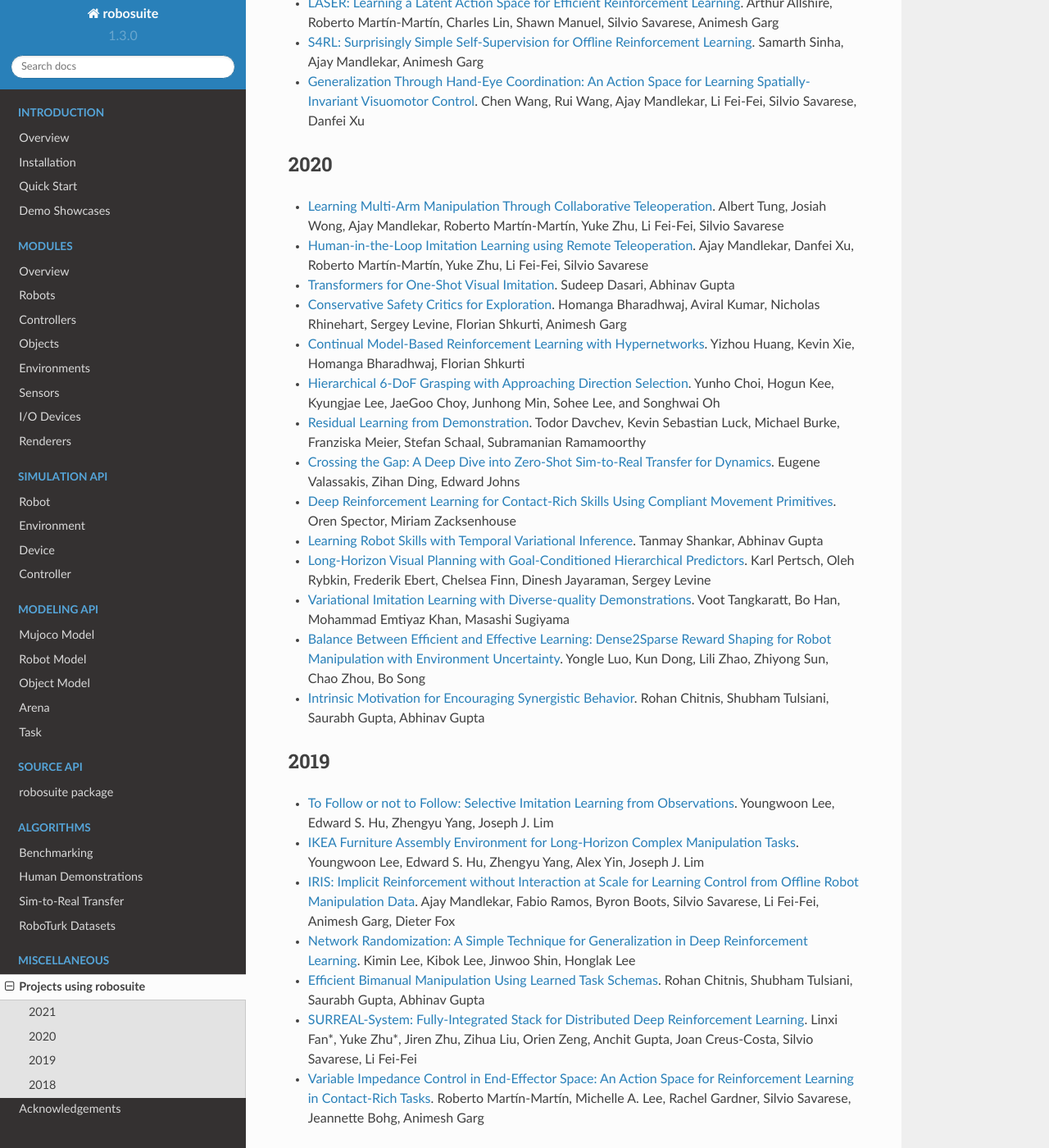
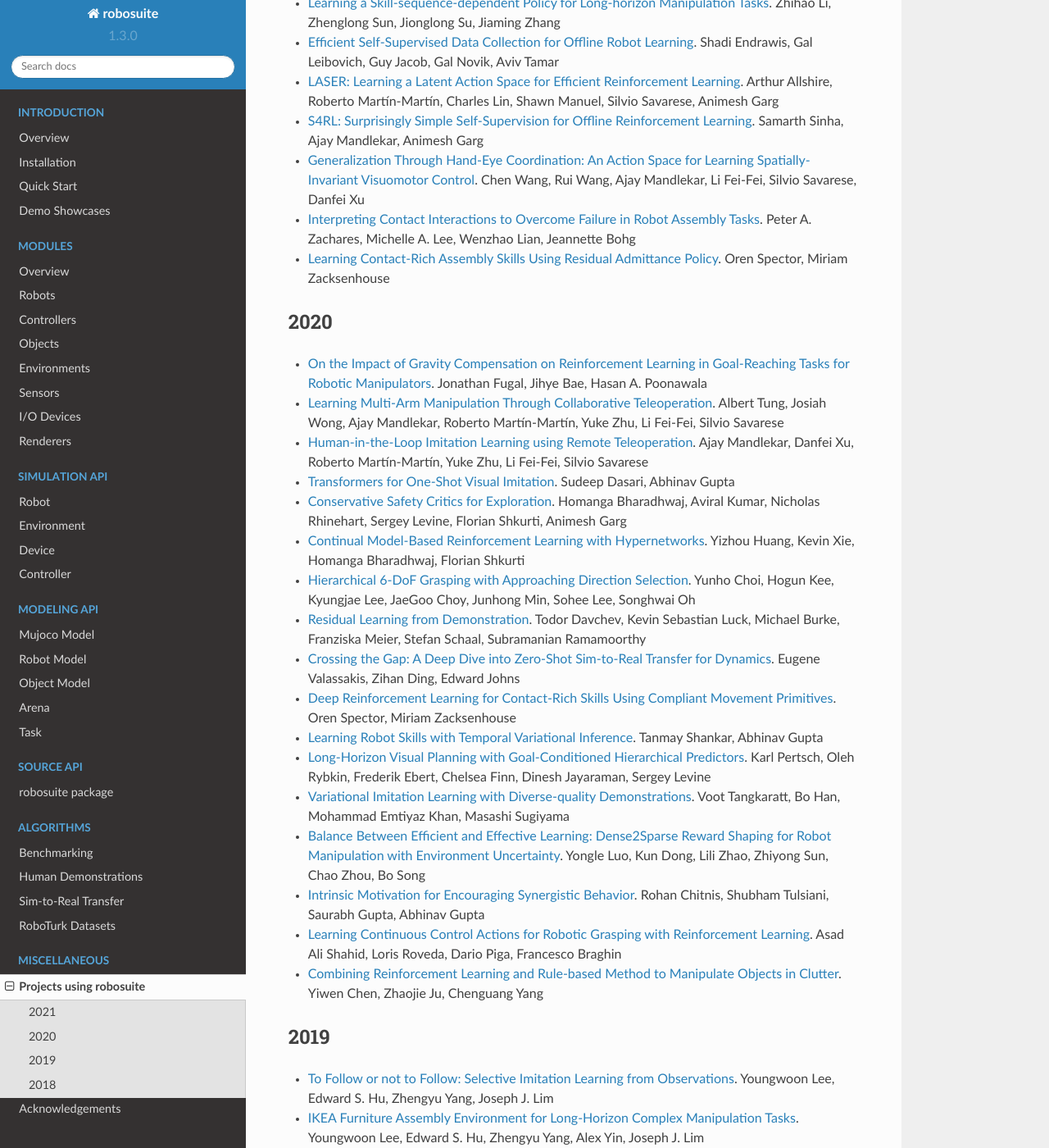
Before and after one commit to ARISE-Initiative/robosuite, a Sphinx documentation site: the page built from docs/references.md, in a window 1280 px wide and 1400 px high, scrolled down 1040 px. Shown: the whole window at 82% size. Built offline with Sphinx 7.4.7 and the Read the Docs theme 2.0.0, drawn with Linux system fonts in a browser that asks for light colours; some of the changed text lies outside the part shown.

```diff
--- a/docs/references.md
+++ b/docs/references.md
@@ -8,6 +8,7 @@
 - [V-MAO: Generative Modeling for Multi-Arm Manipulation of Articulated Objects](https://arxiv.org/abs/2111.03987). Xingyu Liu, Kris M. Kitani
 - [Koopman Q-learning: Offline Reinforcement Learning via Symmetries of Dynamics](https://arxiv.org/abs/2111.01365). Matthias Weissenbacher, Samarth Sinha, Animesh Garg, Yoshinobu Kawahara
 - [Validate on Sim, Detect on Real -- Model Selection for Domain Randomization](https://arxiv.org/abs/2111.00765). Gal Leibovich, Guy Jacob, Shadi Endrawis, Gal Novik, Aviv Tamar
+- [Accelerating Robotic Reinforcement Learning via Parameterized Action Primitives](https://arxiv.org/abs/2110.15360). Murtaza Dalal, Deepak Pathak, Ruslan Salakhutdinov
 - [Towards More Generalizable One-shot Visual Imitation Learning](https://arxiv.org/abs/2110.13423). Zhao Mandi, Fangchen Liu, Kimin Lee, Pieter Abbeel
 - [Decentralized Multi-Agent Control of a Manipulator in Continuous Task Learning](https://www.mdpi.com/2076-3417/11/21/10227). Asad Ali Shahid, Jorge Said Vidal Sesin, Damjan Pecioski, Francesco Braghin, Dario Piga, Loris Roveda
 - [Augmenting Reinforcement Learning with Behavior Primitives for Diverse Manipulation Tasks](https://arxiv.org/abs/2110.03655). Soroush Nasiriany, Huihan Liu, Yuke Zhu
@@ -18,20 +19,24 @@
 - [Multi-Modal Mutual Information (MuMMI) Training for Robust Self-Supervised Deep Reinforcement Learning](https://arxiv.org/abs/2107.02339). Kaiqi Chen, Yong Lee, Harold Soh
 - [SECANT: Self-Expert Cloning for Zero-Shot Generalization of Visual Policies](https://arxiv.org/abs/2106.09678). Linxi Fan, Guanzhi Wang, De-An Huang, Zhiding Yu, Li Fei-Fei, Yuke Zhu, Anima Anandkumar
 - [What Can I Do Here? Learning New Skills by Imagining Visual Affordances](https://arxiv.org/abs/2106.00671). Alexander Khazatsky, Ashvin Nair, Daniel Jing, Sergey Levine
+- [Calibration-Free Monocular Vision-Based Robot Manipulations With Occlusion Awareness](https://ieeexplore.ieee.org/stamp/stamp.jsp?arnumber=9439456). Yongle Luo, Kun Dong, Lili Zhao, Zhiyong Sun, Erkang Cheng, Honglin Kan, Chao Zhou, Bo Song
 - [Learning a Skill-sequence-dependent Policy for Long-horizon Manipulation Tasks](https://arxiv.org/abs/2105.05484). Zhihao Li, Zhenglong Sun, Jionglong Su, Jiaming Zhang
 - [Efficient Self-Supervised Data Collection for Offline Robot Learning](https://arxiv.org/abs/2105.04607). Shadi Endrawis, Gal Leibovich, Guy Jacob, Gal Novik, Aviv Tamar
 - [LASER: Learning a Latent Action Space for Efficient Reinforcement Learning](https://arxiv.org/abs/2103.15793). Arthur Allshire, Roberto Martín-Martín, Charles Lin, Shawn Manuel, Silvio Savarese, Animesh Garg
 - [S4RL: Surprisingly Simple Self-Supervision for Offline Reinforcement Learning](https://arxiv.org/abs/2103.06326). Samarth Sinha, Ajay Mandlekar, Animesh Garg
 - [Generalization Through Hand-Eye Coordination: An Action Space for Learning Spatially-Invariant Visuomotor Control](https://arxiv.org/abs/2103.00375). Chen Wang, Rui Wang, Ajay Mandlekar, Li Fei-Fei, Silvio Savarese, Danfei Xu
+- [Interpreting Contact Interactions to Overcome Failure in Robot Assembly Tasks](https://arxiv.org/abs/2101.02725). Peter A. Zachares, Michelle A. Lee, Wenzhao Lian, Jeannette Bohg
+- [Learning Contact-Rich Assembly Skills Using Residual Admittance Policy](https://ieeexplore.ieee.org/document/9636547). Oren Spector, Miriam Zacksenhouse
 
 ## 2020
 
+- [On the Impact of Gravity Compensation on Reinforcement Learning in Goal-Reaching Tasks for Robotic Manipulators](https://www.mdpi.com/2218-6581/10/1/46). Jonathan Fugal, Jihye Bae, Hasan A. Poonawala
 - [Learning Multi-Arm Manipulation Through Collaborative Teleoperation](https://arxiv.org/abs/2012.06738). Albert Tung, Josiah Wong, Ajay Mandlekar, Roberto Martín-Martín, Yuke Zhu, Li Fei-Fei, Silvio Savarese
 - [Human-in-the-Loop Imitation Learning using Remote Teleoperation](https://arxiv.org/abs/2012.06733). Ajay Mandlekar, Danfei Xu, Roberto Martín-Martín, Yuke Zhu, Li Fei-Fei, Silvio Savarese
 - [Transformers for One-Shot Visual Imitation](https://arxiv.org/abs/2011.05970). Sudeep Dasari, Abhinav Gupta
 - [Conservative Safety Critics for Exploration](https://arxiv.org/abs/2010.14497). Homanga Bharadhwaj, Aviral Kumar, Nicholas Rhinehart, Sergey Levine, Florian Shkurti, Animesh Garg
 - [Continual Model-Based Reinforcement Learning with Hypernetworks](https://arxiv.org/abs/2009.11997). Yizhou Huang, Kevin Xie, Homanga Bharadhwaj, Florian Shkurti
-- [Hierarchical 6-DoF Grasping with Approaching Direction Selection](http://rllab.snu.ac.kr/publications/papers/2020_icra_gads.pdf). Yunho Choi, Hogun Kee, Kyungjae Lee, JaeGoo Choy, Junhong Min, Sohee Lee, and Songhwai Oh
+- [Hierarchical 6-DoF Grasping with Approaching Direction Selection](http://rllab.snu.ac.kr/publications/papers/2020_icra_gads.pdf). Yunho Choi, Hogun Kee, Kyungjae Lee, JaeGoo Choy, Junhong Min, Sohee Lee, Songhwai Oh
 - [Residual Learning from Demonstration](https://arxiv.org/abs/2008.07682). Todor Davchev, Kevin Sebastian Luck, Michael Burke, Franziska Meier, Stefan Schaal, Subramanian Ramamoorthy
 - [Crossing the Gap: A Deep Dive into Zero-Shot Sim-to-Real Transfer for Dynamics](https://arxiv.org/abs/2008.06686). Eugene Valassakis, Zihan Ding, Edward Johns
 - [Deep Reinforcement Learning for Contact-Rich Skills Using Compliant Movement Primitives](https://arxiv.org/abs/2008.13223). Oren Spector, Miriam Zacksenhouse
@@ -40,6 +45,8 @@
 - [Variational Imitation Learning with Diverse-quality Demonstrations](https://proceedings.icml.cc/static/paper_files/icml/2020/577-Paper.pdf). Voot Tangkaratt, Bo Han, Mohammad Emtiyaz Khan, Masashi Sugiyama
 - [Balance Between Efficient and Effective Learning: Dense2Sparse Reward Shaping for Robot Manipulation with Environment Uncertainty](https://arxiv.org/abs/2003.02740). Yongle Luo, Kun Dong, Lili Zhao, Zhiyong Sun, Chao Zhou, Bo Song
 - [Intrinsic Motivation for Encouraging Synergistic Behavior](https://arxiv.org/abs/2002.05189). Rohan Chitnis, Shubham Tulsiani, Saurabh Gupta, Abhinav Gupta
+- [Learning Continuous Control Actions for Robotic Grasping with Reinforcement Learning](https://ieeexplore.ieee.org/document/9282951). Asad Ali Shahid, Loris Roveda, Dario Piga, Francesco Braghin
+- [Combining Reinforcement Learning and Rule-based Method to Manipulate Objects in Clutter](https://ieeexplore.ieee.org/document/9207153). Yiwen Chen, Zhaojie Ju, Chenguang Yang
 
 ## 2019
 
@@ -49,6 +56,7 @@
 - [Network Randomization: A Simple Technique for Generalization in Deep Reinforcement Learning](https://arxiv.org/abs/1910.05396). Kimin Lee, Kibok Lee, Jinwoo Shin, Honglak Lee
 - [Efficient Bimanual Manipulation Using Learned Task Schemas](https://arxiv.org/abs/1909.13874). Rohan Chitnis, Shubham Tulsiani, Saurabh Gupta, Abhinav Gupta
 - [SURREAL-System: Fully-Integrated Stack for Distributed Deep Reinforcement Learning](https://arxiv.org/abs/1909.12989). Linxi Fan\*, Yuke Zhu\*, Jiren Zhu, Zihua Liu, Orien Zeng, Anchit Gupta, Joan Creus-Costa, Silvio Savarese, Li Fei-Fei
+- [Memory Based Trajectory-conditioned Policies for Learning from Sparse Rewards](https://arxiv.org/abs/1907.10247). Yijie Guo, Jongwook Choi, Marcin Moczulski, Shengyu Feng, Samy Bengio, Mohammad Norouzi, Honglak Lee
 - [Variable Impedance Control in End-Effector Space: An Action Space for Reinforcement Learning in Contact-Rich Tasks](https://arxiv.org/abs/1906.08880). Roberto Martín-Martín, Michelle A. Lee, Rachel Gardner, Silvio Savarese, Jeannette Bohg, Animesh Garg
 
 ## 2018
```
